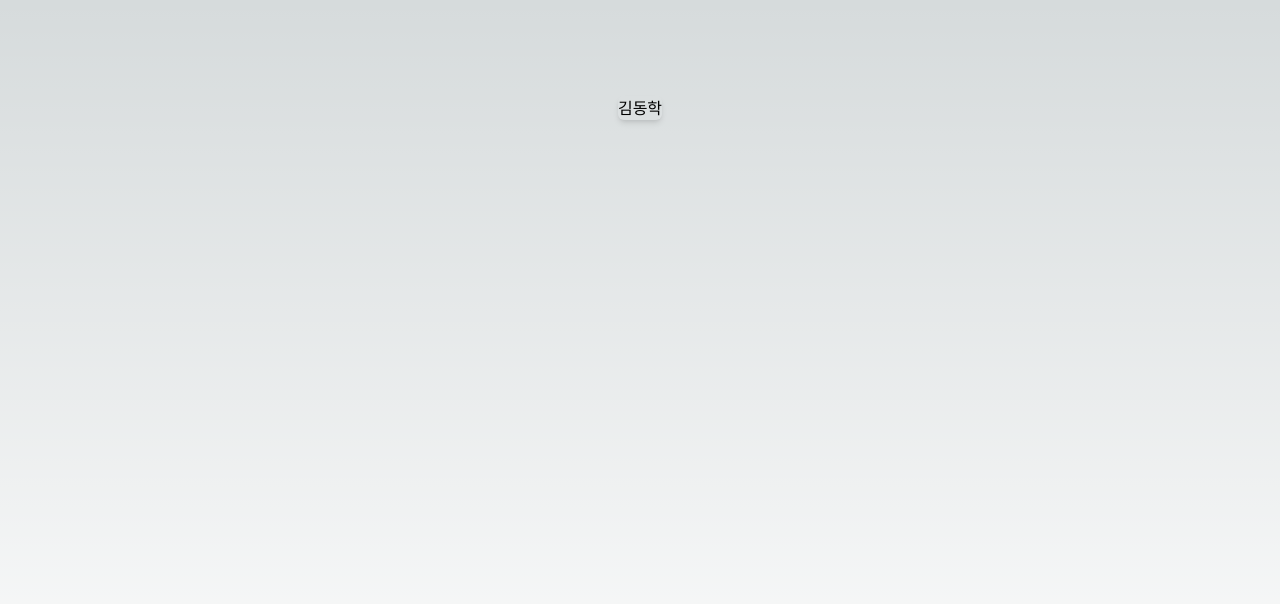
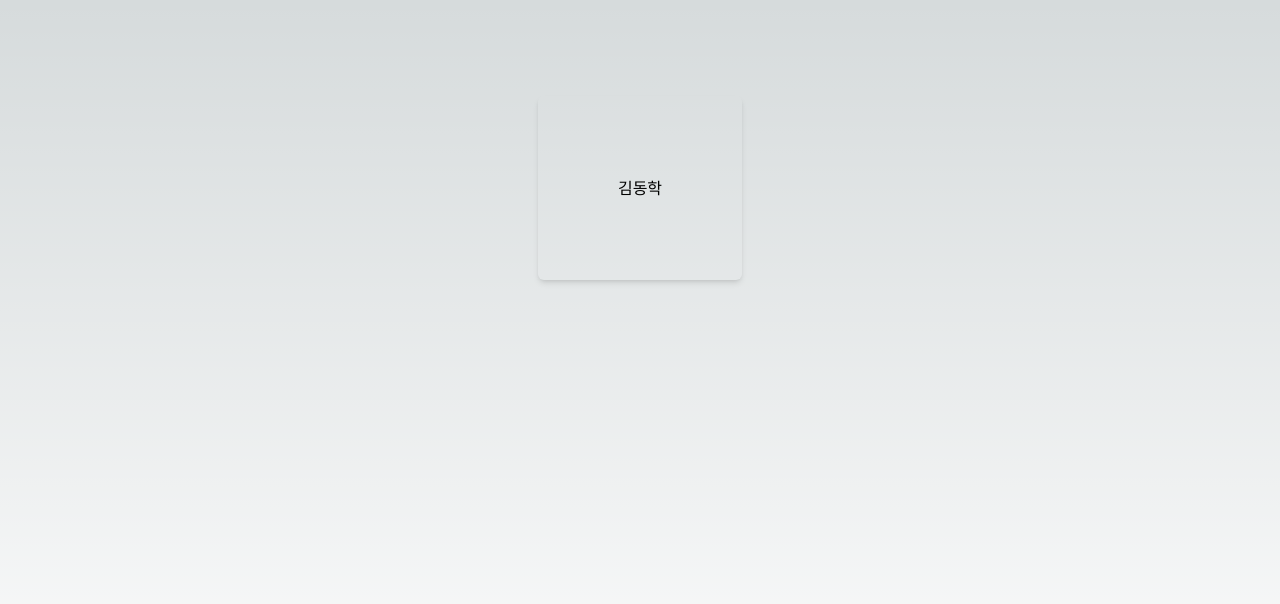
Before and after one commit to enbraining/enbraining, a Next.js app: page / in a window 1280 px wide. Shown: the top 604 px of the page. Built offline with nearby package versions, Linux system fonts and the light colour scheme.

Commit message:
update padding & margin

```diff
--- a/src/app/page.tsx
+++ b/src/app/page.tsx
@@ -2,7 +2,7 @@ export default function Home() {
   return (
     <main className="flex min-h-screen flex-col items-center justify-between p-24">
       <div className="rounded-md shadow-md">
-        <p className="p-30">김동학</p>
+        <p className="p-10 m-10">김동학</p>
       </div>
     </main>
   )
```
